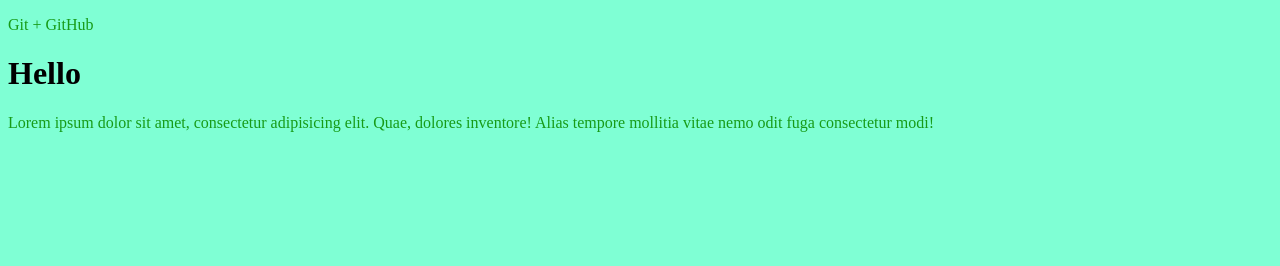
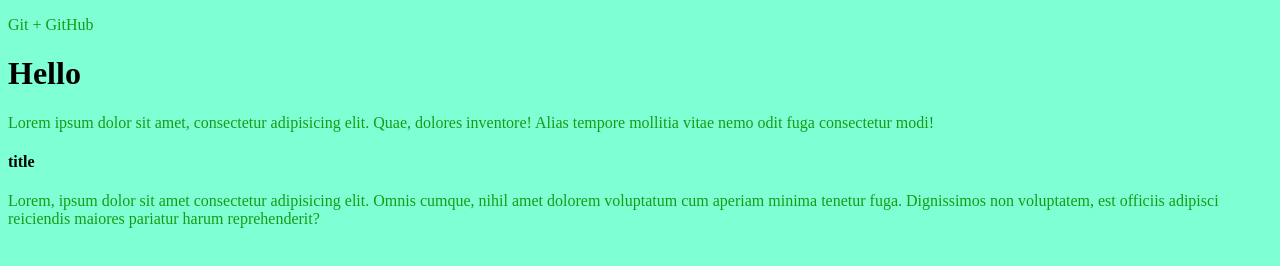
Before and after one commit to Nuriyat5/gittest, a plain HTML site: page index.html in a window 1280 px wide. Drawn offline with Linux system fonts and the light colour scheme.

Commit message:
Новая ветка

```diff
--- a/index.html
+++ b/index.html
@@ -11,5 +11,7 @@
   <p>Git + GitHub</p>
   <h1>Hello</h1>
   <p>Lorem ipsum dolor sit amet, consectetur adipisicing elit. Quae, dolores inventore! Alias tempore mollitia vitae nemo odit fuga consectetur modi!</p>
+  <h4>title</h4>
+  <p>Lorem, ipsum dolor sit amet consectetur adipisicing elit. Omnis cumque, nihil amet dolorem voluptatum cum aperiam minima tenetur fuga. Dignissimos non voluptatem, est officiis adipisci reiciendis maiores pariatur harum reprehenderit?</p>
 </body>
 </html>
```
